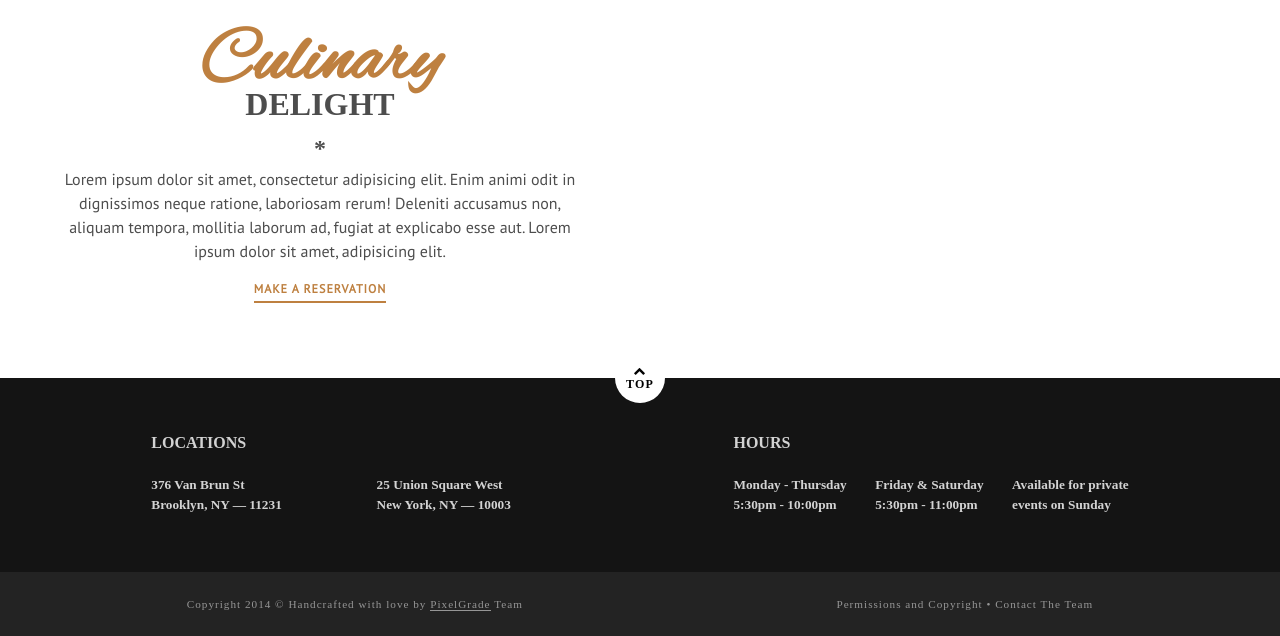
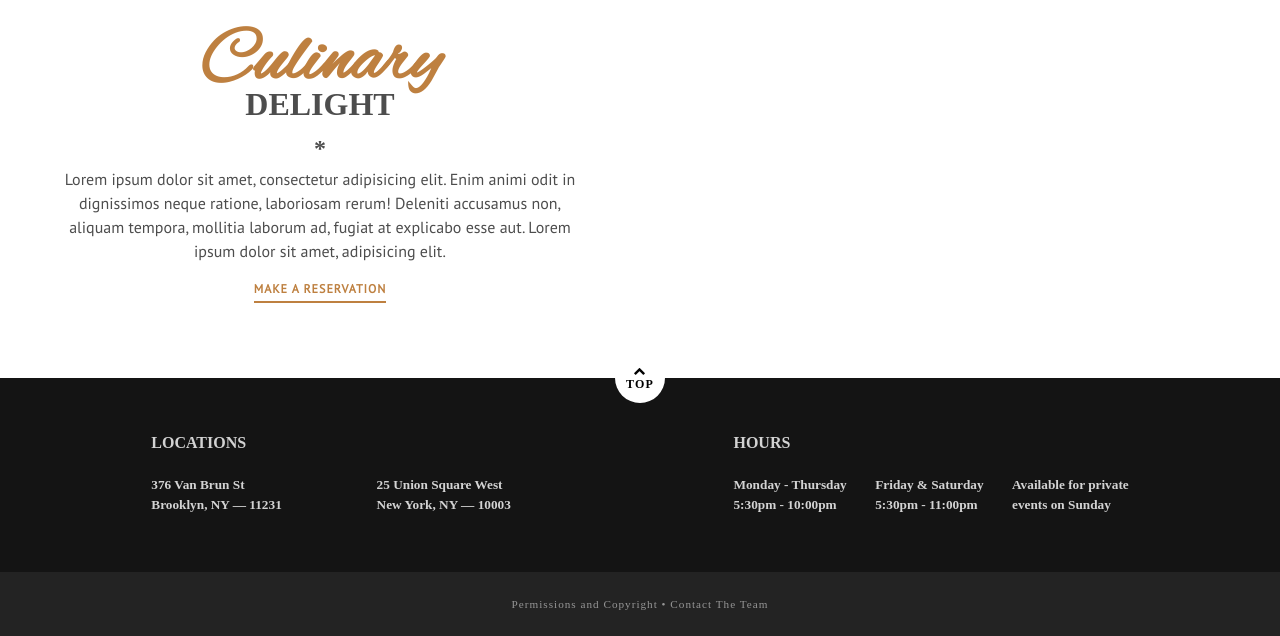
Before and after one commit to Webcookng/webcookng.github.io, a plain HTML site: page restaurant/index.html in a window 1280 px wide. Shown: the part 2825-3461 px from the top of the page. Drawn offline with nearby package versions, Linux system fonts and the light colour scheme; a script that the page names is missing; a web font is replaced by a local one.

Commit message:
Update index.html

```diff
--- a/restaurant/index.html
+++ b/restaurant/index.html
@@ -130,7 +130,7 @@
   </div><!--restaurant-info end-->
 
   <div class="copyright">
-    <p><small>Copyright 2014 &#169; Handcrafted with love by <span>PixelGrade</span> Team</small></p>
+
     <p><small>Permissions and Copyright &#8226; Contact The Team</small></p>
   </div>
 
```
